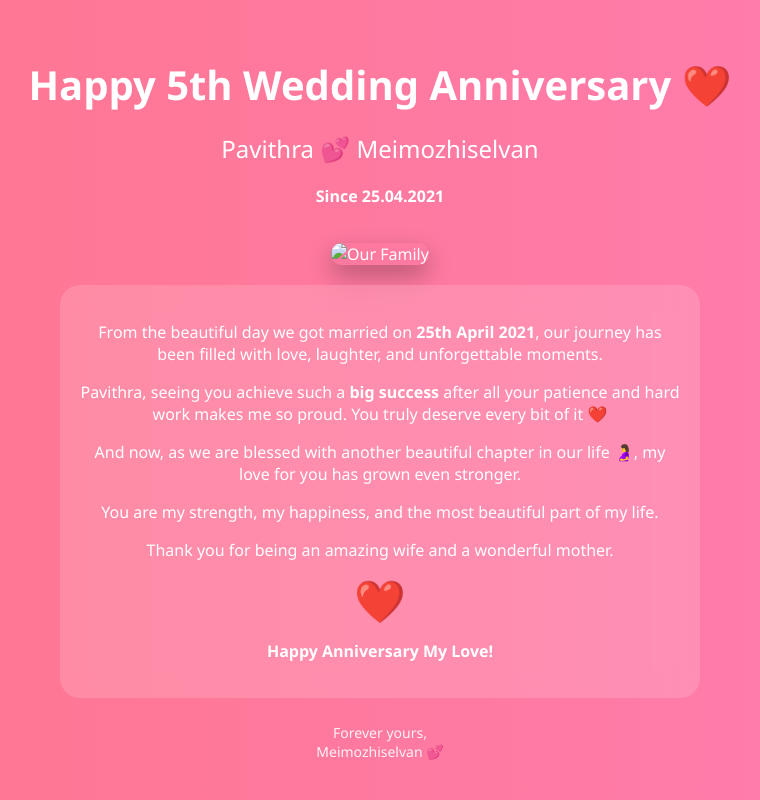
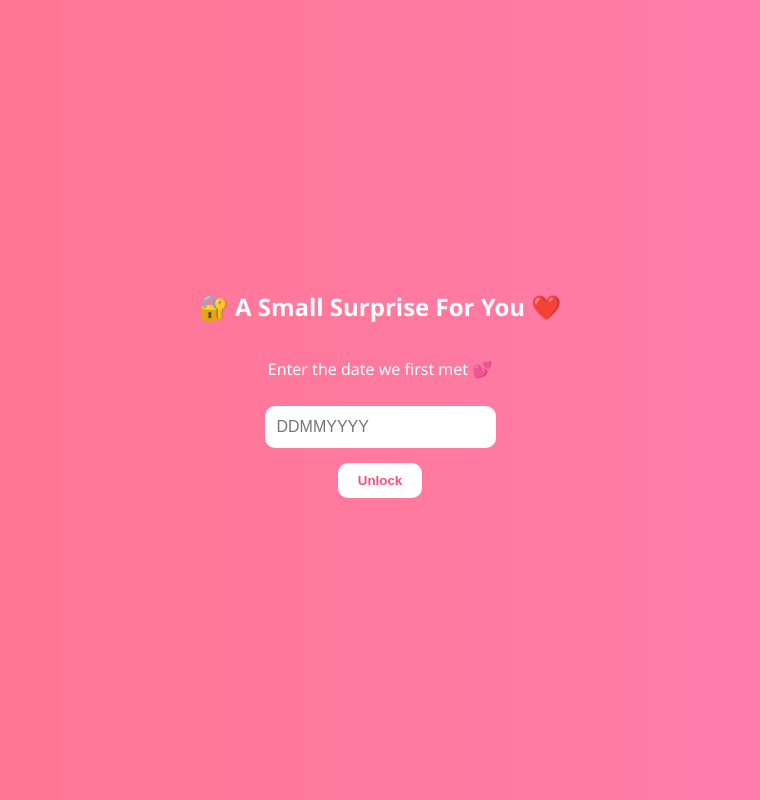
Before and after one commit to meimozhi/anniversary-surprise-new, a plain HTML site: page index.html in a window 1280 px wide. Shown: the whole page, without its empty margins (260-1020 px from the left). Drawn offline with Linux system fonts and the light colour scheme.

Commit message:
Update anniversary title and modify content

```diff
--- a/index.html
+++ b/index.html
@@ -2,7 +2,8 @@
 <html lang="en">
 <head>
 <meta charset="UTF-8">
-<title>Happy 5th Anniversary ❤️</title>
+<title>Our Love Story ❤️</title>
+
 <style>
 body {
     margin: 0;
@@ -12,25 +13,45 @@
     text-align: center;
 }
 
-    .container {
-        padding: 30px 15px;
+/* ENTRY SCREEN */
+#loginPage {
+    display: flex;
+    height: 100vh;
+    justify-content: center;
+    align-items: center;
+    flex-direction: column;
 }
 
-    h1 {
-        font-size: 2.5em;
-        margin-bottom: 5px;
+input {
+    padding: 12px;
+    border-radius: 10px;
+    border: none;
+    font-size: 16px;
+    margin-top: 10px;
 }
 
-    h2 {
-        font-weight: normal;
-        margin-bottom: 20px;
+button {
+    margin-top: 15px;
+    padding: 10px 20px;
+    border: none;
+    border-radius: 10px;
+    background: white;
+    color: #ff4b7d;
+    font-weight: bold;
+    cursor: pointer;
+}
+
+/* MAIN CONTENT */
+#mainPage {
+    display: none;
+    padding: 30px 15px;
 }
 
 .photo {
     max-width: 300px;
     border-radius: 20px;
+    margin: 20px auto;
     box-shadow: 0 10px 25px rgba(0,0,0,0.3);
-        margin: 20px auto;
 }
 
 .card {
@@ -39,7 +60,6 @@
     border-radius: 20px;
     max-width: 600px;
     margin: auto;
-        backdrop-filter: blur(10px);
 }
 
 .heart {
@@ -52,46 +72,45 @@
     50% { transform: scale(1.2); }
     100% { transform: scale(1); }
 }
-
-    footer {
-        margin-top: 25px;
-        font-size: 14px;
-        opacity: 0.9;
-    }
 </style>
 </head>
 
 <body>
 
-<div class="container">
+<!-- LOGIN PAGE -->
+<div id="loginPage">
+    <h2>🔐 A Small Surprise For You ❤️</h2>
+    <p>Enter the date we first met 💕</p>
+    <input type="password" id="password" placeholder="DDMMYYYY">
+    <button onclick="checkPassword()">Unlock</button>
+    <p id="error" style="color: yellow;"></p>
+</div>
+
+<!-- MAIN PAGE -->
+<div id="mainPage">
     <h1>Happy 5th Wedding Anniversary ❤️</h1>
     <h2>Pavithra 💕 Meimozhiselvan</h2>
     <p><b>Since 25.04.2021</b></p>
 
-    <img src="family.jpg" alt="Our Family" class="photo">
+    <img src="family.jpg" class="photo">
 
     <div class="card">
         <p>
             From the beautiful day we got married on <b>25th April 2021</b>,
-            our journey has been filled with love, laughter, and unforgettable moments.
+            our journey has been filled with love and happiness.
         </p>
 
         <p>
-            Pavithra, seeing you achieve such a <b>big success</b> after all your patience and hard work
-            makes me so proud. You truly deserve every bit of it ❤️
+            Pavithra, your recent <b>big success</b> makes me incredibly proud ❤️
         </p>
 
         <p>
-            And now, as we are blessed with another beautiful chapter in our life 🤰,
-            my love for you has grown even stronger.
+            And now, as we are blessed with a new life on the way 🤰,
+            my love for you grows stronger every day.
         </p>
 
         <p>
-            You are my strength, my happiness, and the most beautiful part of my life.
-        </p>
-
-        <p>
-            Thank you for being an amazing wife and a wonderful mother.
+            You are my everything — my love, my strength, my happiness.
         </p>
 
         <div class="heart">❤️</div>
@@ -99,10 +118,24 @@
         <p><b>Happy Anniversary My Love!</b></p>
     </div>
 
-    <footer>
-        Forever yours, <br> Meimozhiselvan 💕
-    </footer>
+    <p>Forever yours, <br> Meimozhiselvan 💕</p>
 </div>
+
+<script>
+    // 👉 CHANGE THIS PASSWORD
+    const correctPassword = "15022021";
+
+    function checkPassword() {
+        const entered = document.getElementById("password").value;
+
+        if (entered === correctPassword) {
+            document.getElementById("loginPage").style.display = "none";
+            document.getElementById("mainPage").style.display = "block";
+        } else {
+            document.getElementById("error").innerText = "Wrong date 😜 Try again!";
+        }
+    }
+</script>
 
 </body>
 </html>
```
Lines whose indentation alone changed are shown as unchanged.
